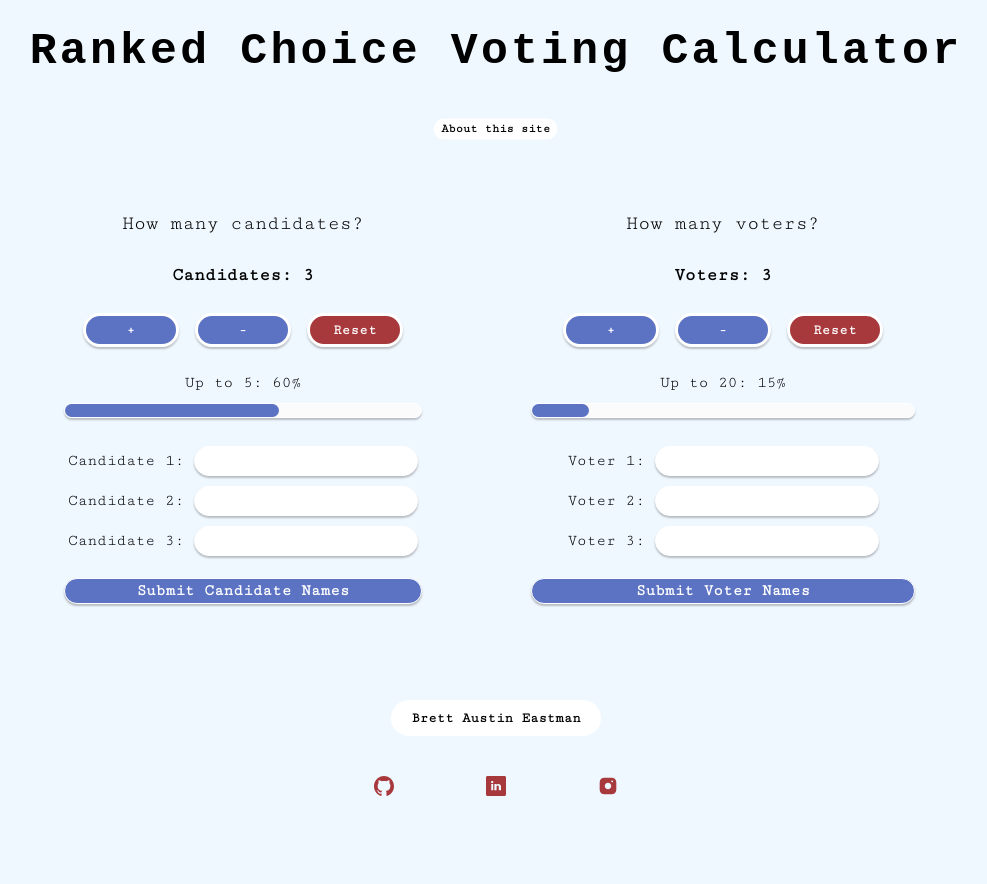
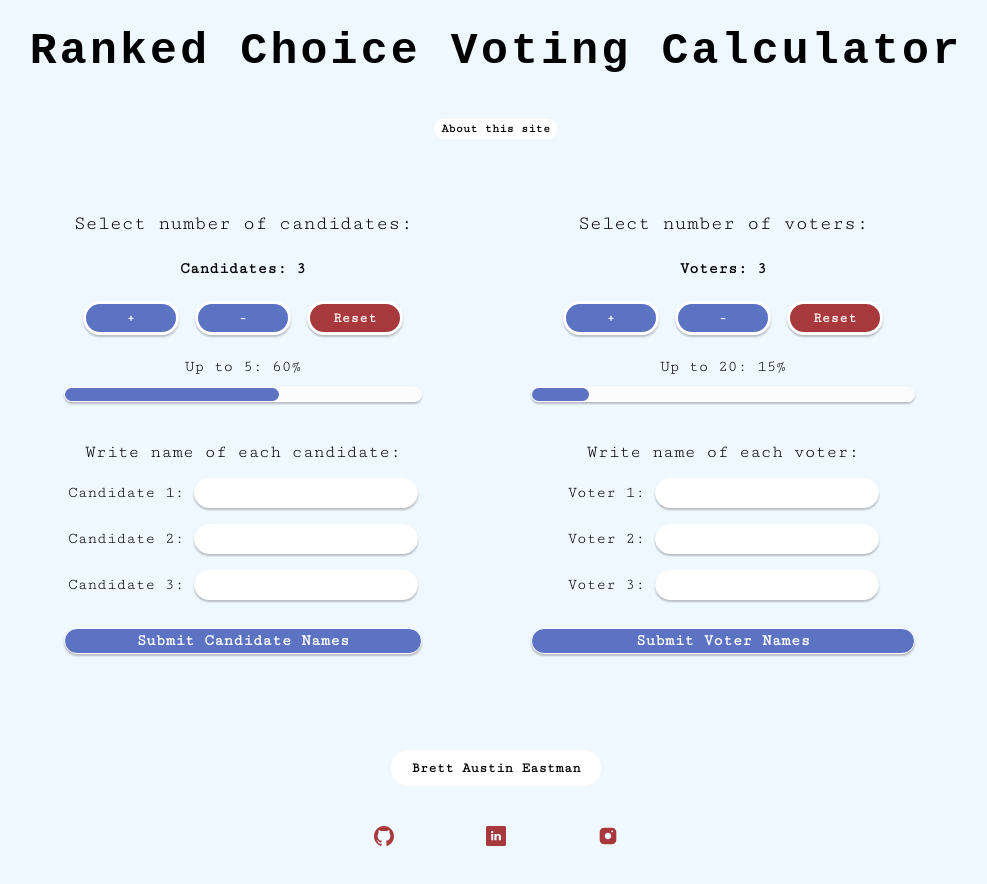
Before and after one commit to BrettEastman/RankedChoice, a Svelte app: page / in a window 1280 px wide. Shown: the top 884 px of the page, without its empty margins (144-1131 px from the left). Before the commit the page ends 860 px from the top, so only its background shows below. Built offline with nearby package versions, Linux system fonts and the light colour scheme; a web font is replaced by a local one.

Commit message:
Add required to all form inputs. Add JS logic in handleVoteSubmit to alert user if they input an invalid candidate name and add scrollIntoView on submitted button to bring Go to Final Vote button into view. Adjust CSS margins and rework imperative text on home page.

```diff
--- a/src/App.svelte
+++ b/src/App.svelte
@@ -86,15 +86,23 @@
   let voted = false;
   $: voted = $didVote;
 
+  const nameNotInElectionData = (name) => {
+    for (let candidate of electionData) {
+      if (candidate.name === name) {
+        return false;
+      }
+    }
+    return true;
+  };
+
   const handleVoteSubmit = (e) => {
-    const voteButton: HTMLElement = document.getElementById("vote");
-    (document.getElementById("vote") as HTMLButtonElement).disabled = true;
-
-    voteButton.textContent = "Submitted";
-
     const formData = new FormData(e.target);
     for (let field of formData) {
       const [key, value] = field;
+      if (nameNotInElectionData(value)) {
+        alert("Please enter a valid candidate name");
+        return;
+      }
       for (let result of electionData) {
         if (result.name === value) {
           result.votes[key]++;
@@ -102,6 +110,12 @@
       }
     }
     voted = true;
+    const voteButton: HTMLElement = document.getElementById("vote");
+    (document.getElementById("vote") as HTMLButtonElement).disabled = true;
+
+    voteButton.textContent = "Submitted";
+
+    document.getElementById("vote").scrollIntoView({ behavior: "smooth" });
   };
 
   let winner = "";
@@ -218,10 +232,10 @@
       {#if counter === 0}
         <Split fraction="auto-start" gutter="gap-24" switchAt="md">
           <div>
-            <Stack gutter="gap-6">
-              <p class="text-xl">How many candidates?</p>
+            <Stack gutter="gap-5">
+              <p class="text-xl">Select number of candidates:</p>
 
-              <h2 class="text-lg font-bold">
+              <h2 class="text-md font-bold">
                 Candidates: {Math.floor($candidateCount1)}
               </h2>
 
@@ -243,7 +257,7 @@
                 </Inline>
               </div>
 
-              <Stack gutter="gap-2" addClass="items-center">
+              <Stack gutter="gap-2" addClass="items-center mb-4">
                 <label for="candidateProg"
                   >Up to 5: {Math.floor(($candidateCount / 5) * 100)}%</label
                 >
@@ -251,7 +265,8 @@
               </Stack>
 
               <form on:submit|preventDefault={handleCandidateSubmit}>
-                <Stack gutter="gap-0.5" addClass="items-center">
+                <Stack gutter="gap-2" addClass="items-center">
+                  <p class="text-lg">Write name of each candidate:</p>
                   {#each Array($candidateCount1) as _, candidateIndex}
                     <PadBox padding={1}>
                       <label>
@@ -261,6 +276,7 @@
                           id="text"
                           name={`candidate${candidateIndex}`}
                           value=""
+                          required
                         />
                       </label>
                     </PadBox>
@@ -276,10 +292,10 @@
           </div>
 
           <div>
-            <Stack gutter="gap-6">
-              <p class="text-xl">How many voters?</p>
+            <Stack gutter="gap-5">
+              <p class="text-xl">Select number of voters:</p>
 
-              <h2 class="text-lg font-bold">
+              <h2 class="text-md font-bold">
                 Voters: {Math.ceil($voterCount1)}
               </h2>
 
@@ -299,7 +315,7 @@
                 </Inline>
               </div>
 
-              <Stack gutter="gap-2" addClass="items-center">
+              <Stack gutter="gap-2" addClass="items-center mb-4">
                 <label for="voterprog"
                   >Up to 20: {Math.floor(($voterCount / 20) * 100)}%</label
                 >
@@ -307,7 +323,8 @@
               </Stack>
 
               <form on:submit|preventDefault={handleVoterSubmit}>
-                <Stack gutter="gap-0.5" addClass="items-center">
+                <Stack gutter="gap-2" addClass="items-center">
+                  <p class="text-lg">Write name of each voter:</p>
                   {#each Array($voterCount1) as _, voterIndex}
                     <PadBox padding={1}>
                       <label>
@@ -317,6 +334,7 @@
                           id="text"
                           name={`voter${voterIndex}`}
                           value=""
+                          required
                         />
                       </label>
                     </PadBox>
@@ -367,6 +385,7 @@
                         id="text"
                         name={`${candidateIndex}`}
                         value=""
+                        required
                       />
                     </label>
                   </div>
@@ -378,7 +397,7 @@
         </form>
 
         {#if voted}
-          <div class="mb-24 mt-16 scale-125">
+          <div class="mb-24 mt-12 scale-125">
             <Button onClick={incrementCounter}>Go to final vote</Button>
           </div>
         {/if}
@@ -442,6 +461,7 @@
     font-family: "Chivo Mono", monospace;
     letter-spacing: 0.2rem;
   }
+
   progress {
     display: flex;
     flex-direction: column;
@@ -453,10 +473,12 @@
     height: 15px;
     border: 1px solid white;
   }
+
   progress::-webkit-progress-bar {
     background-color: rgb(252, 251, 251);
     border-radius: 2rem;
   }
+
   progress::-webkit-progress-value {
     background-color: var(--primary);
     border-radius: 2rem;
@@ -471,10 +493,12 @@
     font-weight: 700;
     transition-duration: 300ms;
   }
+
   button:hover {
     background-color: var(--primary-dark);
     transition-duration: 300ms;
   }
+
   button:disabled {
     border: 1px solid #999999;
     background-color: #cccccc;
@@ -505,9 +529,11 @@
     box-shadow: rgba(0, 0, 0, 0.24) 0px 2px 2px;
     transition-duration: 300ms;
   }
+
   button.ballot {
     padding: 2px 10px;
   }
+
   #text {
     border: 1px solid white;
     border-radius: 2rem;
```
